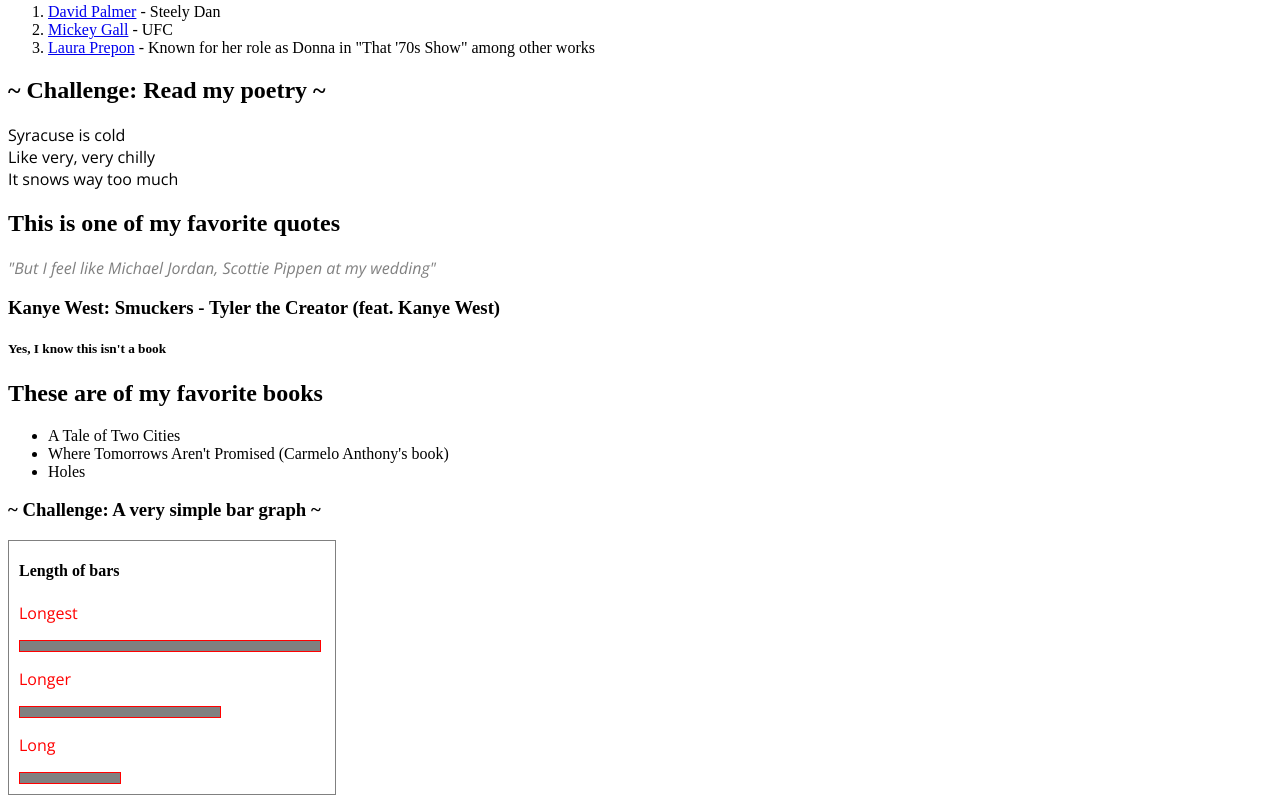
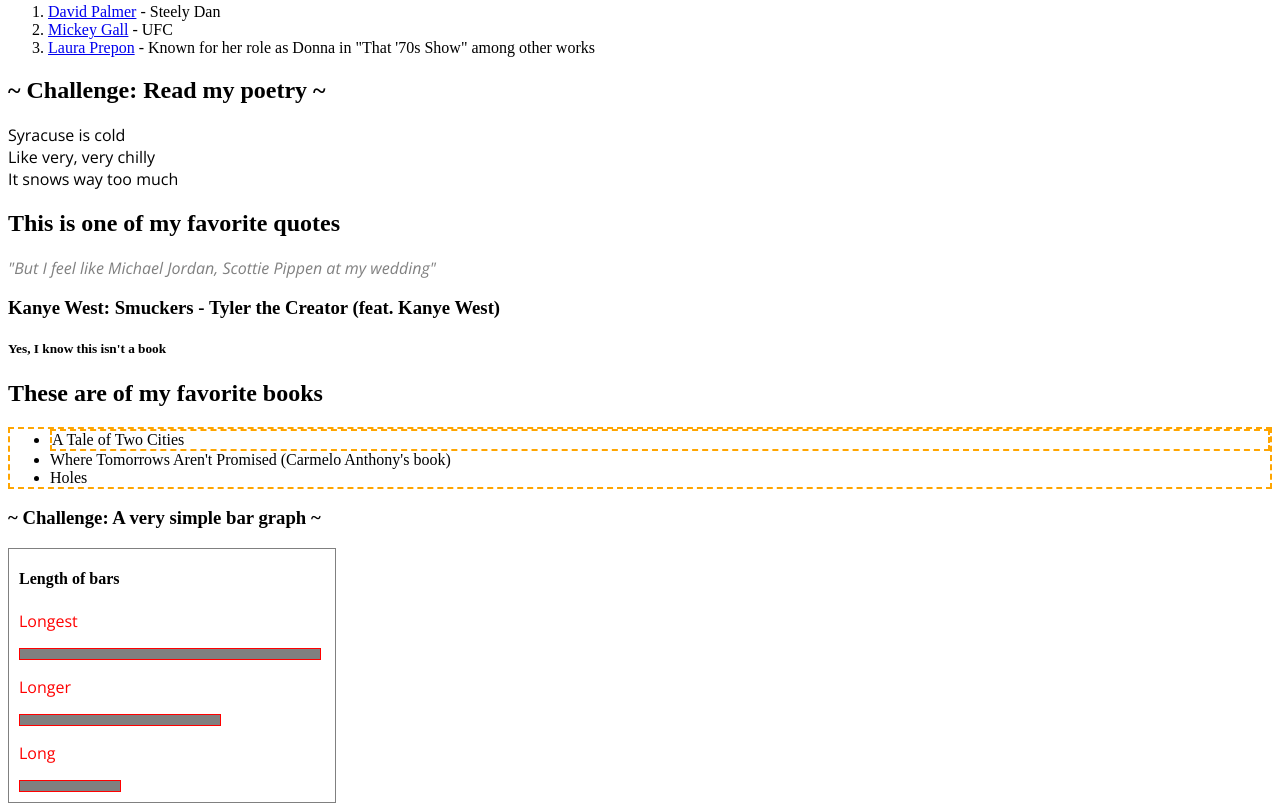
Before and after one commit to ZachKope/JNL221_Kopelman, a plain HTML site: page index.html in a window 1280 px wide. Shown: the part 1076-1887 px from the top of the page. Drawn offline with nearby package versions, Linux system fonts and the light colour scheme.

Commit message:
Fixed .book

```diff
--- a/index.html
+++ b/index.html
@@ -17,7 +17,7 @@
             width: 50%;
         }
         .book {
-            border:orange;
+            border:dashed orange 2px;
         }
 
         #quote {
```
